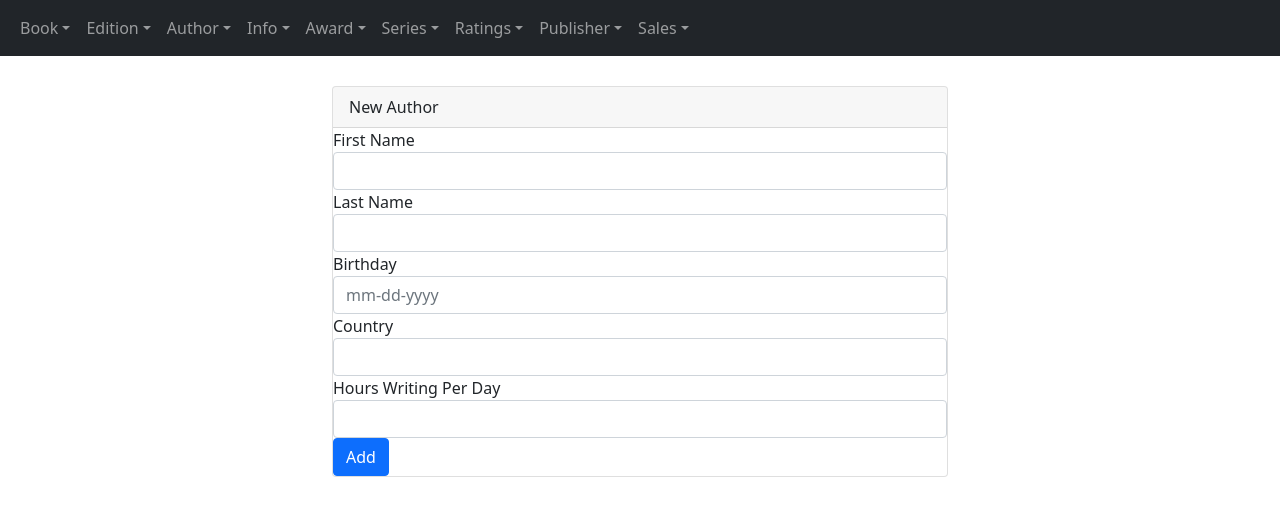
After one commit to esadakcam/BookshopProject, a Flask app: page /book/addbook in a window 1280 px wide. The commit adds this page. Shown: the top 516 px of the page. Run offline with Flask 2, Linux system fonts and the light colour scheme.

Commit message:
book update  template is added

```diff
--- a/server.py
+++ b/server.py
@@ -44,6 +44,21 @@ def addauthor():
     return render_template("./author/addauthor.html")
 
 
+@app.route("/book/addbook", methods=["POST", "GET"])
+def addbook():
+    if request.method == "POST":
+
+        firstName = request.form["firstName"]
+        lastName = request.form["lastName"]
+        birthday = request.form["birthday"]
+        country = request.form["country"]
+        hrs = request.form["hrs"]
+        message = db.add_author(firstName,
+                                lastName, birthday, country, hrs)
+        flash(message)
+    return render_template("./book/addbook.html")
+
+
 @app.route("/author/removeauthor", methods=["POST", "GET"])
 def removeauthor():
     if request.method == "POST":
--- /dev/null
+++ b/templates/book/addbook.html
@@ -0,0 +1,46 @@
+{% extends "layout.html" %}
+
+{% block title %}
+Add Author
+{% endblock %}
+
+{% block Body %}
+<div class="container" style="padding-top: 30px; width: 50%;">
+    <div class="card">
+        <div class="card-header">
+            New Author
+        </div>
+        <div class="/author/addauthor">
+            <form action="/author/addauthor" method="POST">
+
+                <div class="form-group">
+                    <label>First Name</label>
+                    <input type="text" class="form-control" name="firstName">
+
+                </div>
+                <div class="form-group">
+                    <label>Last Name</label>
+                    <input type="text" class="form-control" name="lastName">
+
+                </div>
+                <div class="form-group">
+                    <label>Birthday </label>
+                    <input type="text" placeholder="mm-dd-yyyy" class="form-control" name="birthday">
+
+                </div>
+                <div class="form-group">
+                    <label>Country</label>
+                    <input type="text" class="form-control" name="country">
+
+                </div>
+                <div class="form-group">
+                    <label>Hours Writing Per Day</label>
+                    <input type="number" class="form-control" name="hrs">
+
+                </div>
+                <button type="submit" class="btn btn-primary">Add</button>
+            </form>
+        </div>
+    </div>
+</div>
+{% endblock %}
--- a/templates/includes/navbar.html
+++ b/templates/includes/navbar.html
@@ -10,7 +10,7 @@
                         aria-expanded="false">Book</a>
                     <ul class="dropdown-menu" aria-labelledby="dropdown03">
                         <li><a class="dropdown-item" href="/book/showbooks">Show Available Books</a></li>
-                        <li><a class="dropdown-item" href="#">Add Book</a></li>
+                        <li><a class="dropdown-item" href="/book/addbook">Add Book</a></li>
                         <li><a class="dropdown-item" href="#">Remove Book</a></li>
                         <li><a class="dropdown-item" href="#">Update Book</a></li>
 
```
